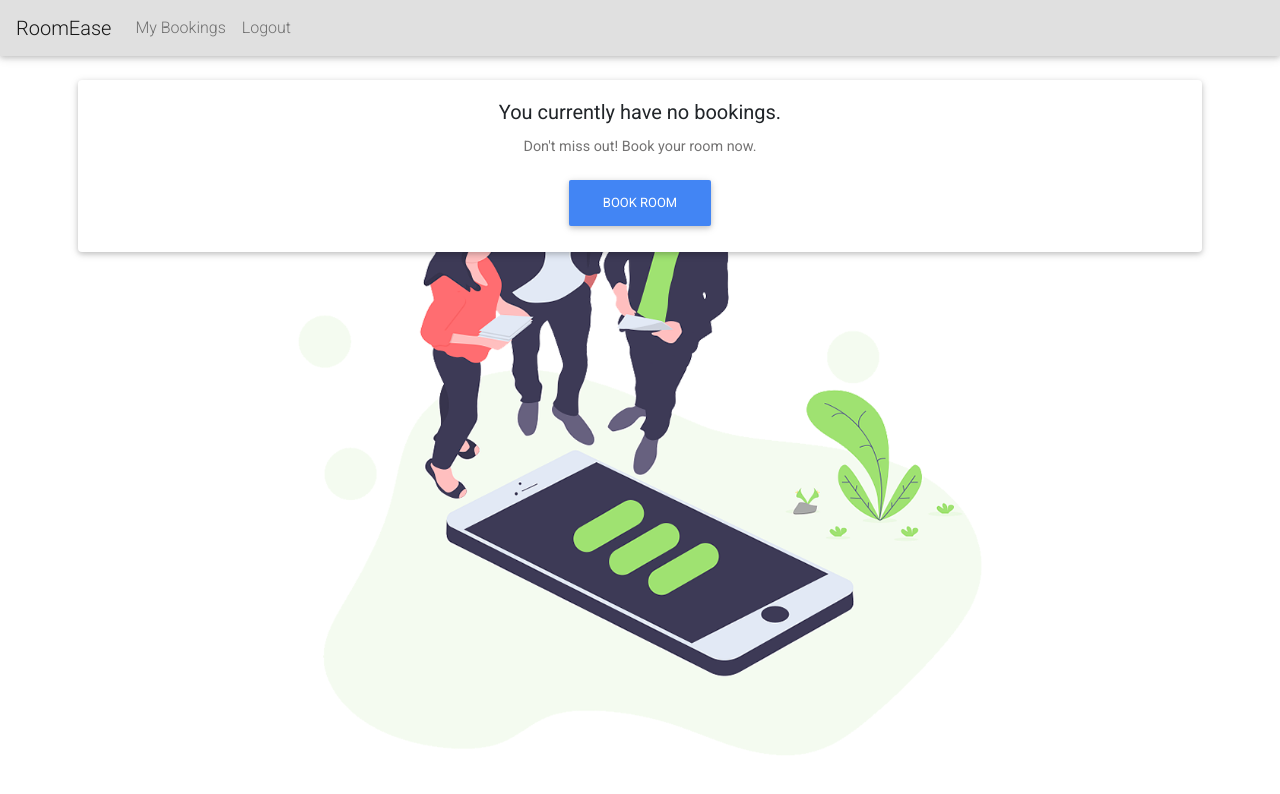
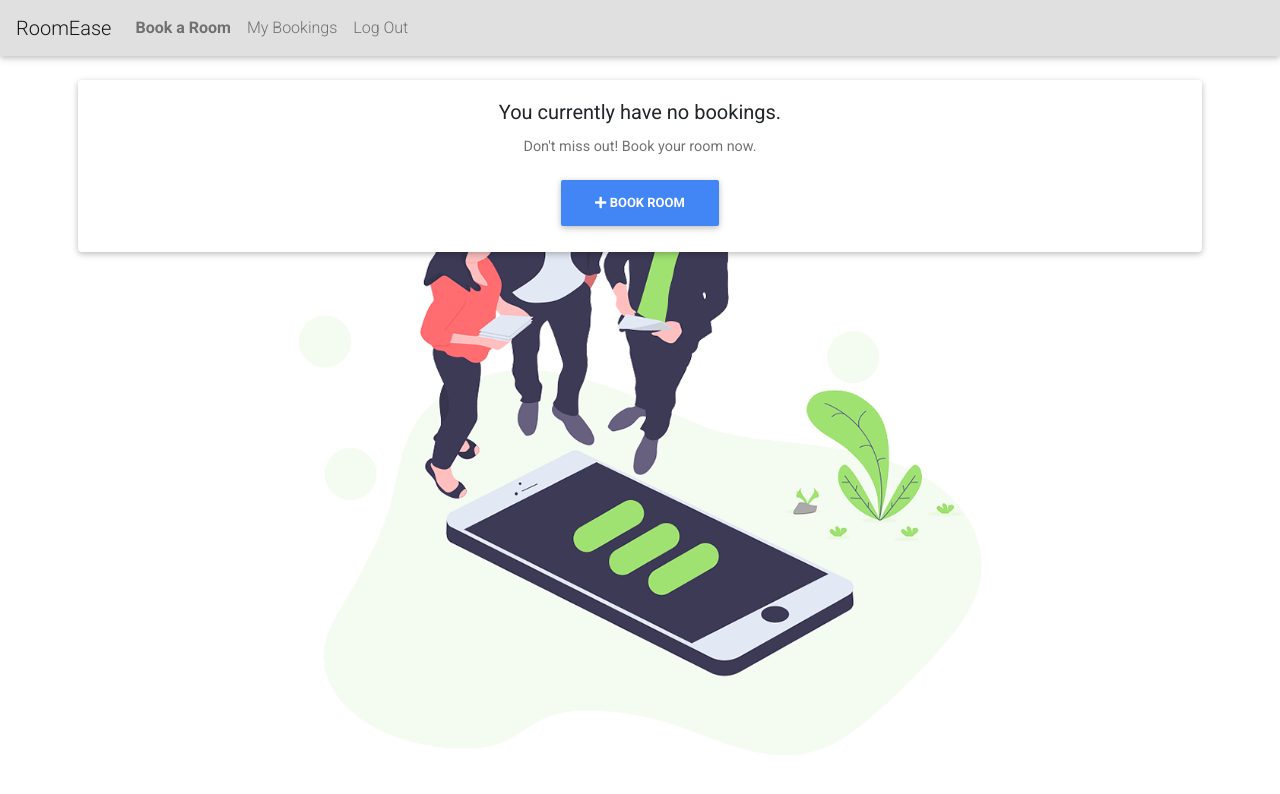
Before and after one commit to bradwindy/OneRoom, a React (Create React App) app in the folder app/: page / in a window 1280 px wide. Shown: the top 794 px of the page. Built offline with nearby package versions, Linux system fonts and the light colour scheme; sample sign-in values are in the browser's storage.

Commit message:
Fixed Rooms page redirect error. Fixed book button nav bar.

```diff
--- a/app/src/components/Home.jsx
+++ b/app/src/components/Home.jsx
@@ -68,8 +68,8 @@ class Home extends Component {
                             <p className="card-text">
                                 Don't miss out! Book your room now.
                             </p>
-                            <a href="/book/date" className="btn btn-primary">
-                                Book Room
+                            <a href="/book/date" className="btn btn-primary font-weight-bold">
+                                <FontAwesomeIcon icon="plus"/> Book Room
                             </a>
                         </div>
 
--- a/app/src/components/Nav.jsx
+++ b/app/src/components/Nav.jsx
@@ -1,7 +1,7 @@
 import React, {Component} from 'react';
 import {withRouter} from 'react-router-dom';
 
-//import {FontAwesomeIcon} from '@fortawesome/react-fontawesome';
+import {FontAwesomeIcon} from '@fortawesome/react-fontawesome';
 
 
 class Nav extends Component {
@@ -44,16 +44,15 @@ class Nav extends Component {
                             id="navbarNavAltMarkup"
                         >
                             <div className="navbar-nav">
+                                <a className="nav-item nav-link" href="/book/date">
+                                    <b><b>Book a Room</b></b>
+                                </a>
                                 <a className="nav-item nav-link" href="/">
                                     My Bookings
                                 </a>
-                                <a
-                                    className="nav-item nav-link"
-                                    href="/login"
-                                    onClick={Nav.logout}
-                                >
-                                    Logout{" "}
-                                    <span className="sr-only">(current)</span>
+
+                                <a className="nav-item nav-link" href="/login" onClick={Nav.logout}>
+                                    Log Out{" "}
                                 </a>
                             </div>
                         </div>
--- a/app/src/components/Rooms.jsx
+++ b/app/src/components/Rooms.jsx
@@ -3,8 +3,10 @@ import axios from 'axios';
 import setAuthorizationToken from '../utils/setAuthorizationToken';
 import {FontAwesomeIcon} from '@fortawesome/react-fontawesome';
 
+
 //import Room from '/Room';
 import moment from 'moment';
+import {Redirect} from "react-router-dom";
 
 class Rooms extends Component {
 
@@ -150,8 +152,8 @@ class Rooms extends Component {
 
 
     render() {
-        if (localStorage.getItem('jwtToken') === null) {
-            window.location.href = "/login";
+        if (this.state.redirect) {
+            return <Redirect to={"/"}/>;
         }
 
         return (
```
